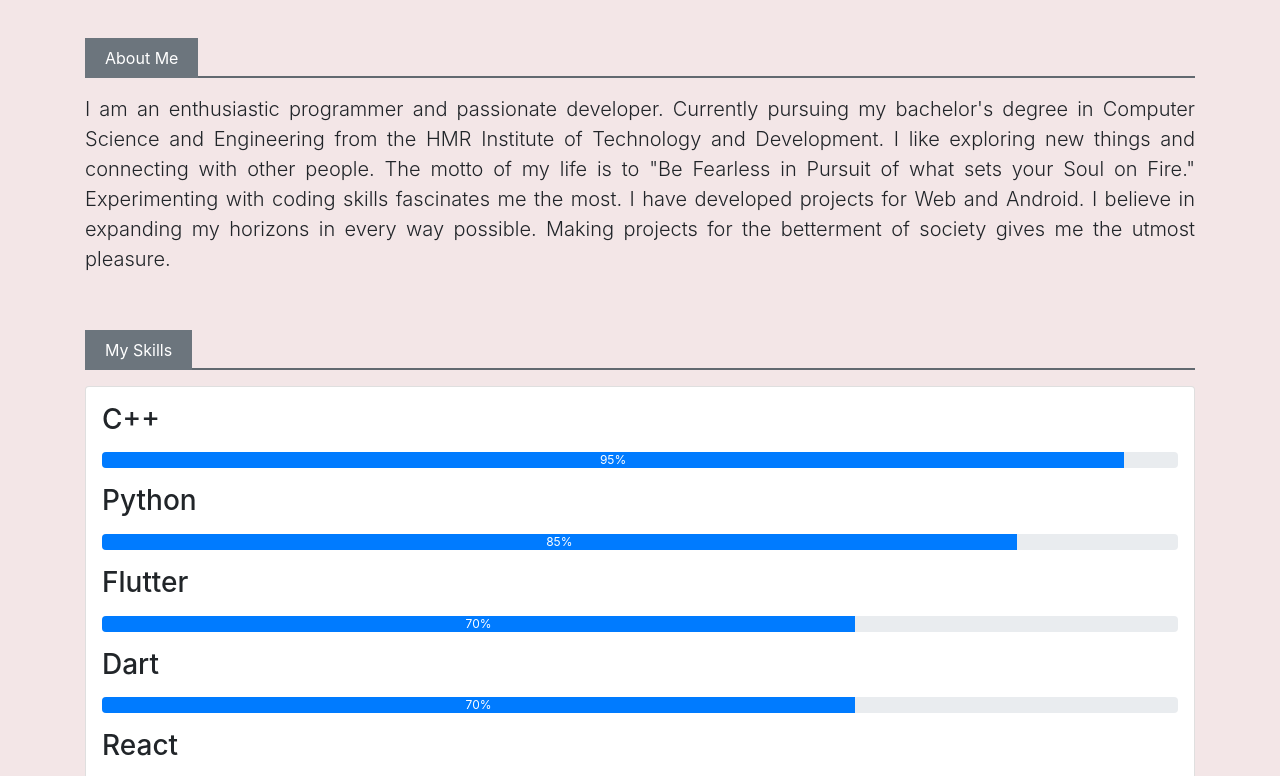
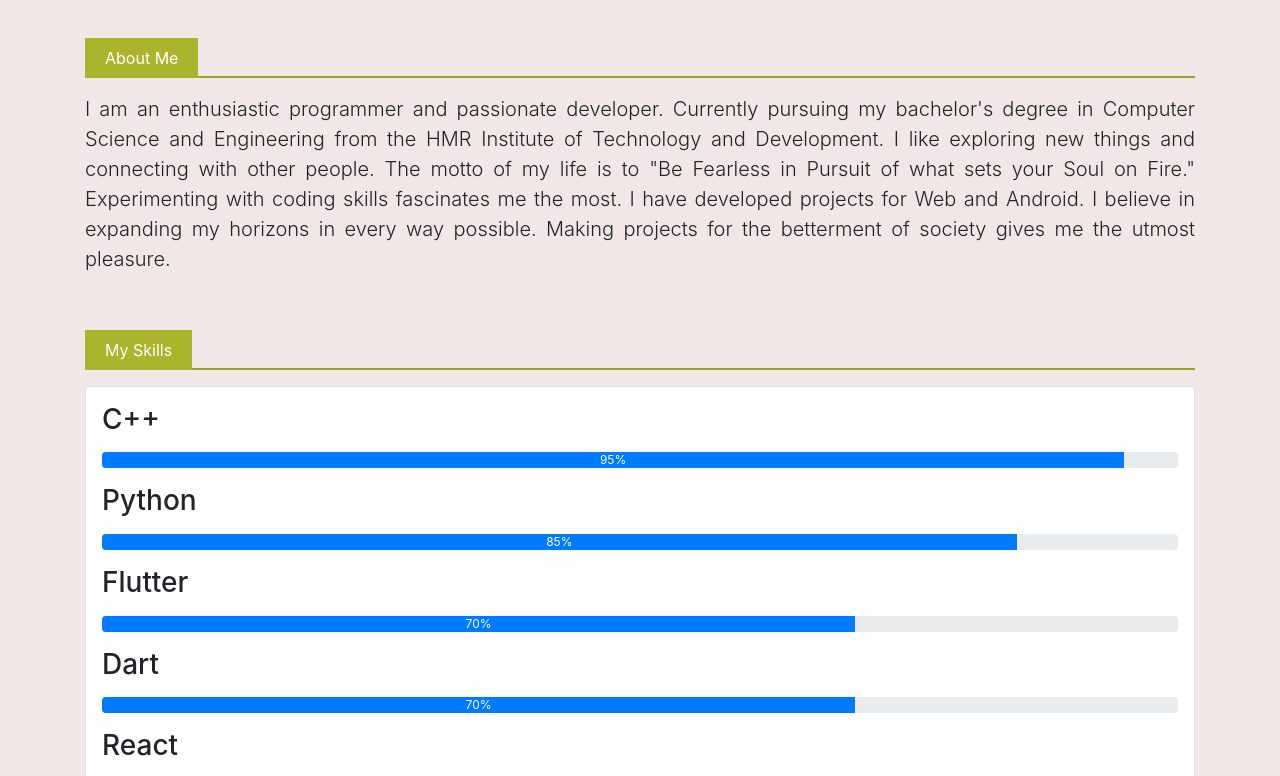
Before and after one commit to Muskan-Malhotra/portfolio, a plain HTML site: page index.html in a window 1280 px wide. Shown: the part 792-1568 px from the top of the page. Drawn offline with nearby package versions, Linux system fonts and the light colour scheme; files whose address does not match are found by name.

Commit message:
Update style.css

```diff
--- a/CSS/style.css
+++ b/CSS/style.css
@@ -87,6 +87,6 @@ body
   margin-top: 06px;
 }
 
-#bg-secondary {
+.bg-secondary {
   background-color: #abb42c!important;
 }
```
